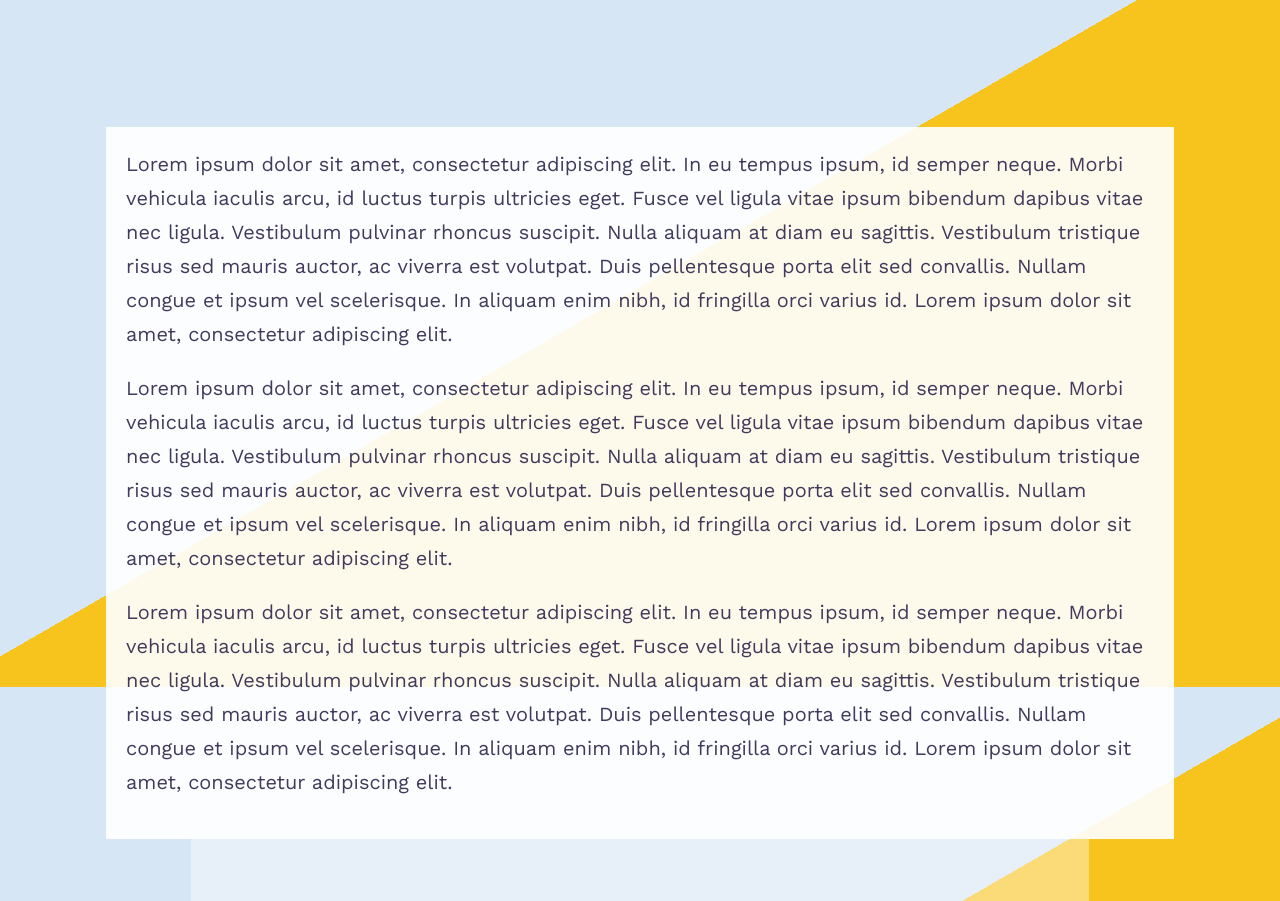
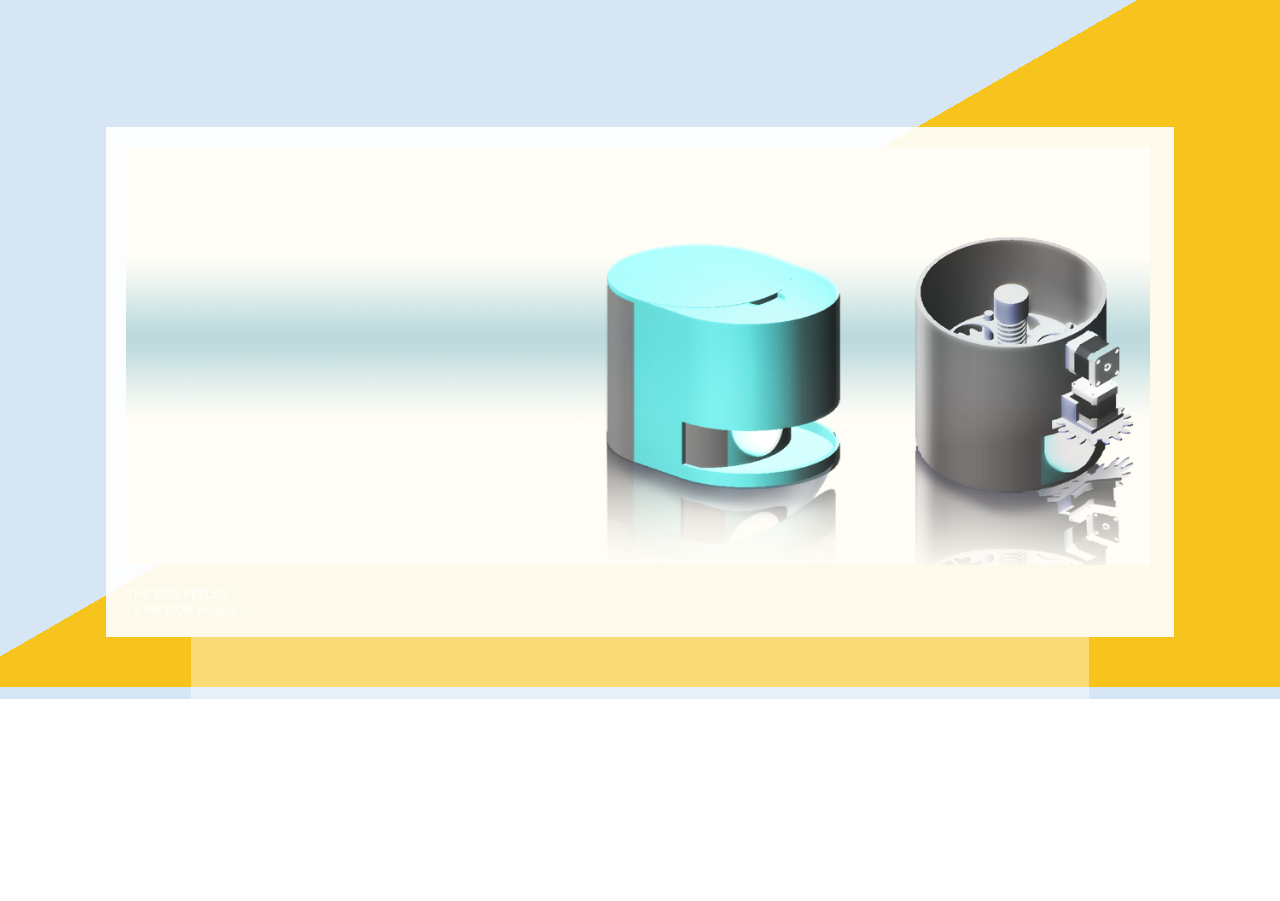
Before and after one commit to vpberkeley/vpberkeley.github.io, a plain HTML site: page index.html in a window 1280 px wide. Shown: the part 113-1014 px from the top of the page. After the commit the page ends 812 px from the top, so only its background shows below. Drawn offline with nearby package versions, Linux system fonts and the light colour scheme.

Commit message:
Add files via upload

```diff
--- a/index.html
+++ b/index.html
@@ -4,7 +4,7 @@
   <title>ME 102B: The Egg Peeler</title>
   <meta name="description" content="website description" />
   <link rel="stylesheet" type="text/css" href="style/style.css" title="style" />
-  <link href="https://fonts.googleapis.com/css?family=Poppins|Work+Sans" rel="stylesheet">
+  <link href="https://fonts.googleapis.com/css?family=Poppins|Work+Sans|Amiri" rel="stylesheet">
 </head>
 
 <body>
@@ -36,37 +36,19 @@
     </div>
     <div id="main_page">
 
-      <div id="content">
+      <div id="content_1">
         <!-- insert the page content here -->
-        <p> Lorem ipsum dolor sit amet, consectetur adipiscing elit.
-          In eu tempus ipsum, id semper neque. Morbi vehicula iaculis arcu, id
-          luctus turpis ultricies eget. Fusce vel ligula vitae ipsum bibendum dapibus vitae nec ligula.
-          Vestibulum pulvinar rhoncus suscipit. Nulla aliquam at diam eu sagittis.
-          Vestibulum tristique risus sed mauris auctor, ac viverra est volutpat.
-          Duis pellentesque porta elit sed convallis. Nullam congue et ipsum vel scelerisque.
-          In aliquam enim nibh, id fringilla orci varius id.
-          Lorem ipsum dolor sit amet, consectetur adipiscing elit.
-        </p>
+        <div class="front_img">
+            <p> <img  style="display: block" src="peeler4.png"></p>
 
-        <p> Lorem ipsum dolor sit amet, consectetur adipiscing elit.
-          In eu tempus ipsum, id semper neque. Morbi vehicula iaculis arcu, id
-          luctus turpis ultricies eget. Fusce vel ligula vitae ipsum bibendum dapibus vitae nec ligula.
-          Vestibulum pulvinar rhoncus suscipit. Nulla aliquam at diam eu sagittis.
-          Vestibulum tristique risus sed mauris auctor, ac viverra est volutpat.
-          Duis pellentesque porta elit sed convallis. Nullam congue et ipsum vel scelerisque.
-          In aliquam enim nibh, id fringilla orci varius id.
-          Lorem ipsum dolor sit amet, consectetur adipiscing elit.
-        </p>
+            <div id="content_1_overlay_text_1">
+               THE EGG PEELER
+            </div>
 
-        <p> Lorem ipsum dolor sit amet, consectetur adipiscing elit.
-          In eu tempus ipsum, id semper neque. Morbi vehicula iaculis arcu, id
-          luctus turpis ultricies eget. Fusce vel ligula vitae ipsum bibendum dapibus vitae nec ligula.
-          Vestibulum pulvinar rhoncus suscipit. Nulla aliquam at diam eu sagittis.
-          Vestibulum tristique risus sed mauris auctor, ac viverra est volutpat.
-          Duis pellentesque porta elit sed convallis. Nullam congue et ipsum vel scelerisque.
-          In aliquam enim nibh, id fringilla orci varius id.
-          Lorem ipsum dolor sit amet, consectetur adipiscing elit.
-        </p>
+            <div id="content_1_overlay_text_2">
+               - a ME102B project -
+            </div>
+        </div>
 
       </div>
     </div>
```
Also changed, not shown: peeler4.png (added).
